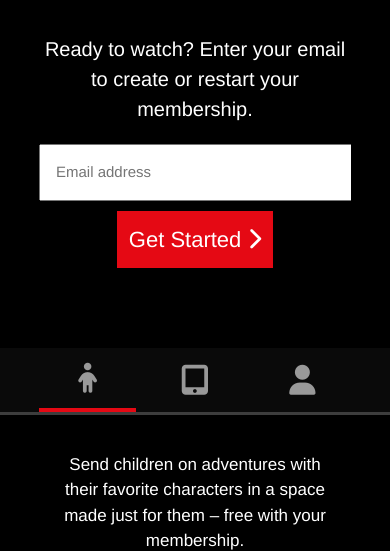
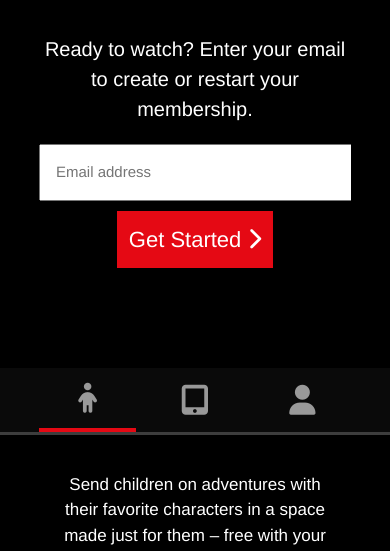
Before and after one commit to AyoCodess/Crimson-Netflix-Landing-Page, a website built with Parcel: page index.html in a window 390 px wide. Shown: the part 293-844 px from the top of the page. Built offline with nearby package versions, Linux system fonts and the light colour scheme; files whose address does not match are found by name.

Commit message:
fixed header view height issue which was coverding tab buttons

```diff
--- a/src/scss/style.scss
+++ b/src/scss/style.scss
@@ -143,10 +143,10 @@ img {
 
 .tabs {
   @media (max-width: 414px) {
-    margin-top: 5rem;
+    margin-top: 7rem;
   }
   @media (max-width: 375px) {
-    margin-top: 5rem;
+    margin-top: 9rem;
   }
 }
 
```
Also changed, not shown: dist/index.html, 4 other files.
